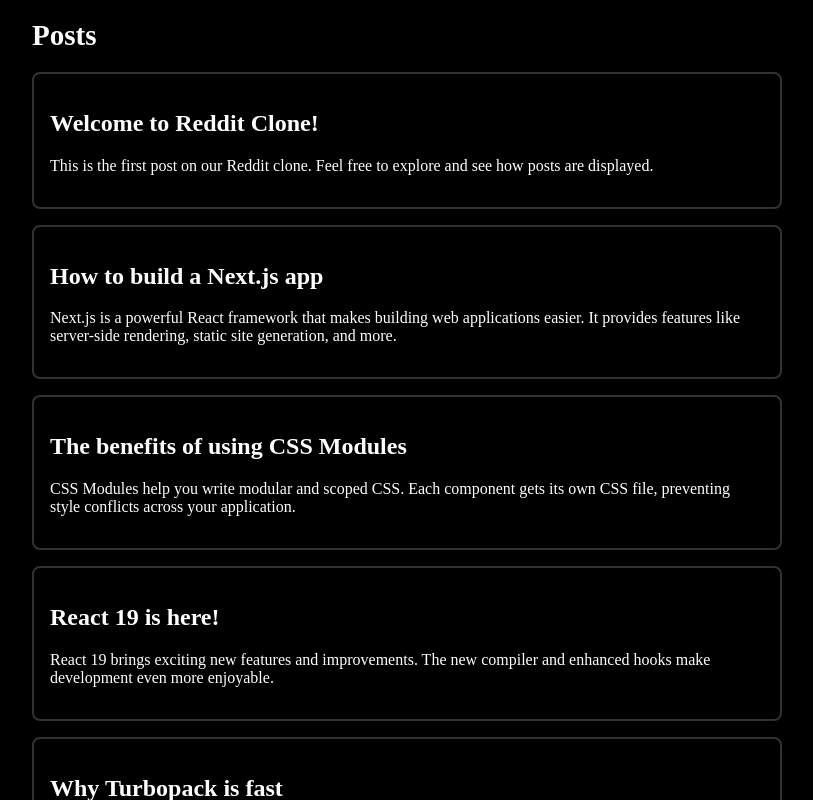
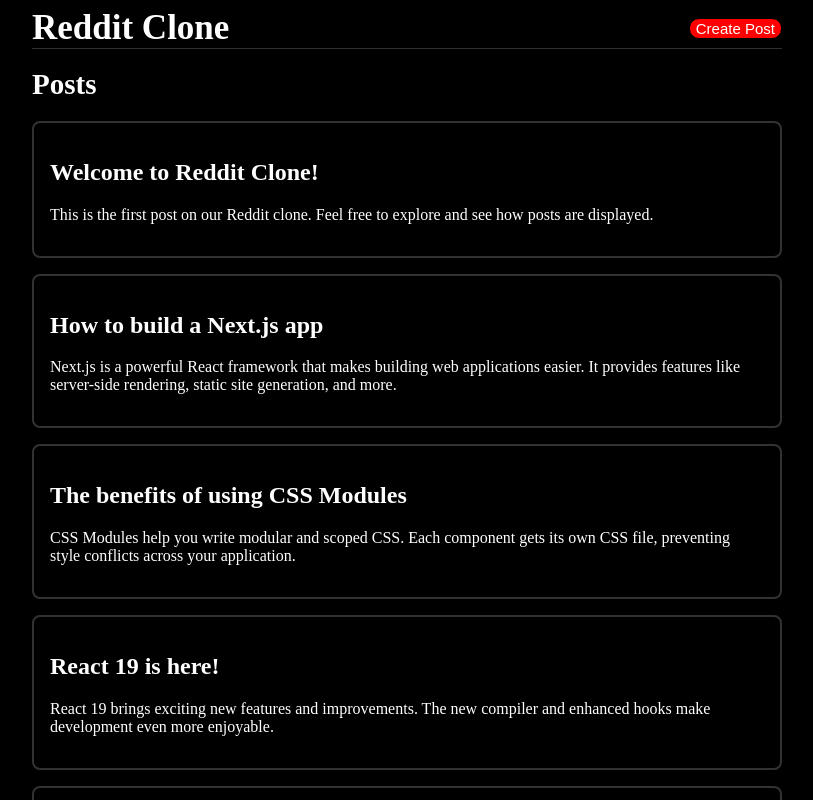
Before and after one commit to Denis534231/reddit, a Next.js app: page / in a window 1280 px wide. Shown: the top 800 px of the page, without its empty margins (233-1046 px from the left). Built offline with nearby package versions, Linux system fonts and the light colour scheme.

Commit message:
added a header

```diff
--- a/src/app/globals.css
+++ b/src/app/globals.css
@@ -7,6 +7,7 @@
   width: 750px;
   margin: 0 auto;
   /* border: 1px solid rgb(255, 255, 255); */
+  /* border: 1px solid white; */
 }
 
 .title {
@@ -20,3 +21,24 @@
   padding: 16px;
   margin-bottom: 16px;
 }
+
+.headerTitle {
+  font-size: 35px;
+  margin: 0;
+}
+.headerButton {
+  font-size: 15px;
+  border-radius: 10px;
+  background-color: red;
+  color: rgb(255, 255, 255);
+  /* border: none; */
+  border: 1px, solid, black;
+}
+
+.header {
+  display: flex;
+  flex-direction: row;
+  justify-content: space-between;
+  align-items: center;
+  border-bottom: 1px solid #303030;
+}
--- a/src/app/page.js
+++ b/src/app/page.js
@@ -29,6 +29,10 @@
 
   return (
     <div className="container">
+      <div className="header">
+        <h1 className="headerTitle">Reddit Clone</h1>
+        <button className="headerButton">Create Post</button>
+      </div>
       <h1 className="title">Posts</h1>
       {posts.map((post, index) => (
         <div key={index} className="post">
```
